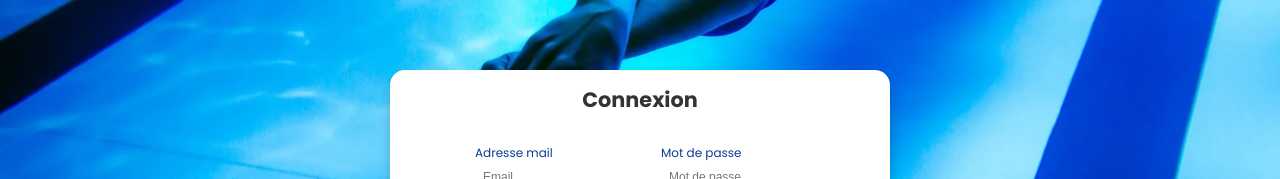
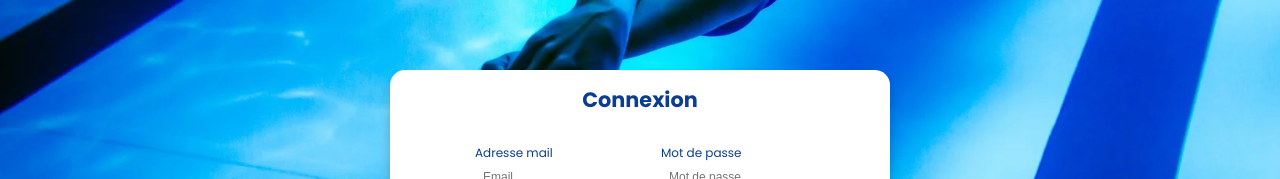
Before and after one commit to FaresBza/swimgoals_travail_bachelor, a Next.js app in the folder swimgoals_frontend/: page / in a window 1280 px wide. Both pictures are taken after a click on the button "Connexion". Shown: the part 390-569 px from the top of the page. Built offline with nearby package versions, Linux system fonts and the light colour scheme.

Commit message:
Update : FormAuth style

```diff
--- a/swimgoals_frontend/src/app/styles/FormAuth.scss
+++ b/swimgoals_frontend/src/app/styles/FormAuth.scss
@@ -14,10 +14,11 @@
 
     .title-container {
         text-align: variables.$text-center;
+        color: variables.$global-blue;
         margin-bottom: 15px;
 
         .title {
-            font-size: 1rem;
+            font-size: 1.2rem;
             font-weight: bold;
         }
     }
@@ -30,12 +31,18 @@
         .role-buttons {
             display: flex;
             flex-direction: row;
-            width: 100%;
+            width: 87%;
             align-items: center;
             justify-content: center;
             margin-bottom: 15px;
             border-radius: 25px;
             border: 1px solid variables.$global-blue;
+
+            .legend {
+                font-size: 0.75rem;
+                color: variables.$global-blue;
+                text-align: center;
+            }
 
             .role-button {
                 width: 100%;
```
